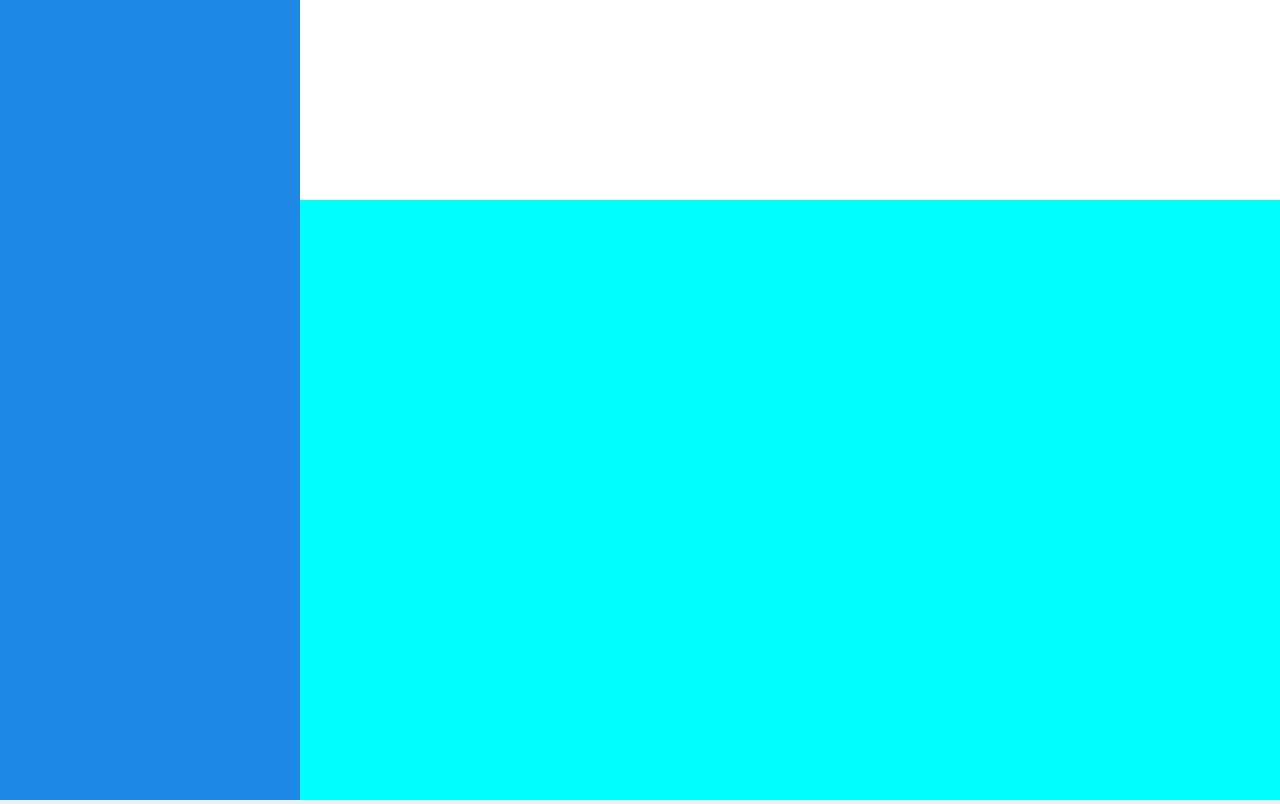
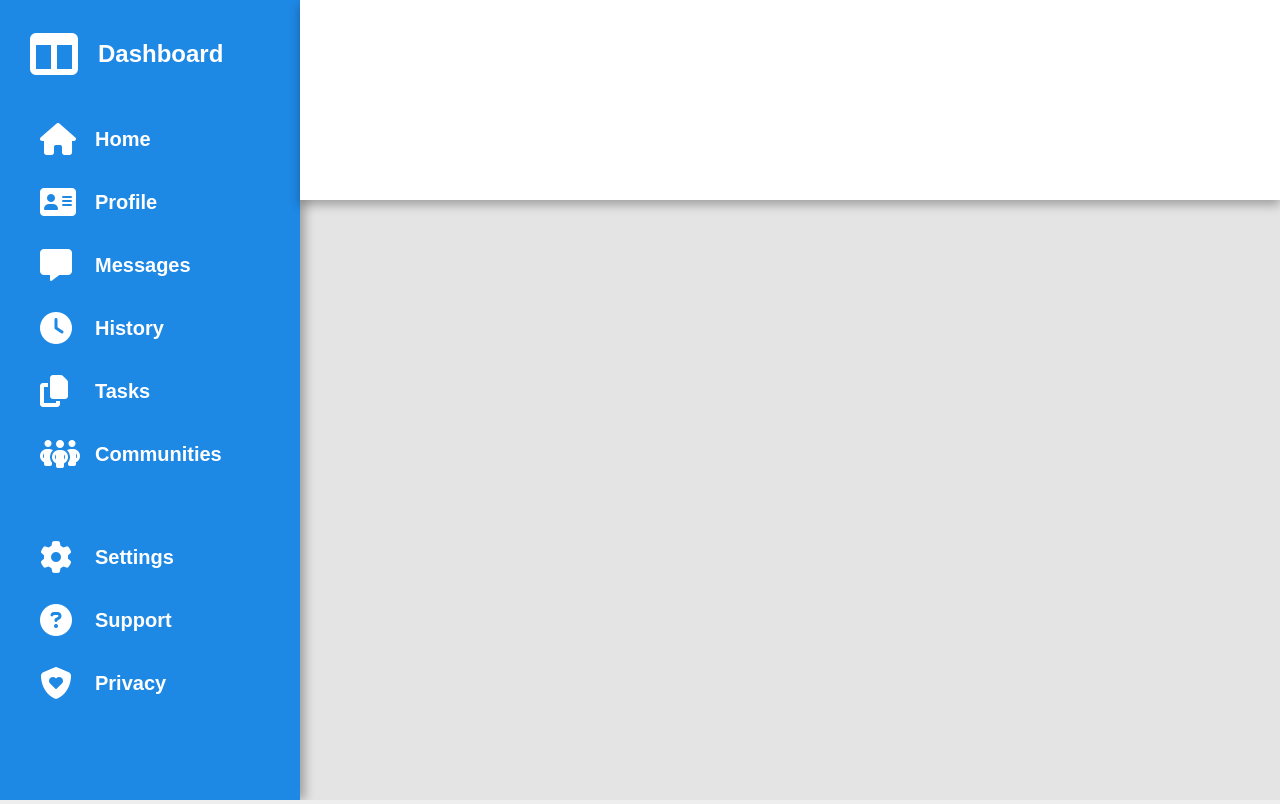
Before and after one commit to abdulaitobi/admin-dashboard, a plain HTML site: page index.html in a window 1280 px wide. Drawn offline with nearby package versions, Linux system fonts and the light colour scheme.

Commit message:
Finished sidebar

```diff
--- a/index.html
+++ b/index.html
@@ -5,12 +5,39 @@
     <meta name="viewport" content="width=device-width, initial-scale=1.0">
     <title>Admin Dashboard</title>
     <link rel="stylesheet" href="styles.css">
+    <script src="https://kit.fontawesome.com/ce954a986c.js" crossorigin="anonymous"></script>
 </head>
 <body>
     <div id="container">
         <div id="sidebar">
+            <div id="sidebar-head">
+                <i class="fa-solid fa-table-columns fa-3x" style="color: white;"></i>
+                <h2 id="dashboard">Dashboard</h2>
+            </div>
+            <div id="sidebar-top">
+                <i class="fa-solid fa-house icons fa-2x"></i>
+                <h3>Home</h3>
+                <i class="fa-solid fa-address-card icons fa-2x"></i>
+                <h3>Profile</h3>
+                <i class="fa-solid fa-message icons fa-2x"></i>
+                <h3>Messages</h3>
+                <i class="fa-solid fa-clock icons fa-2x"></i>
+                <h3>History</h3>
+                <i class="fa-solid fa-copy icons fa-2x"></i>
+                <h3>Tasks</h3>
+                <i class="fa-solid fa-people-group icons fa-2x"></i>
+                <h3>Communities</h3>
+            </div>
 
-        </div>
+            <div id="sidebar-bottom">
+                <i class="fa-solid fa-gear icons fa-2x"></i>
+                <h3>Settings</h3>
+                <i class="fa-solid fa-circle-question icons fa-2x"></i>
+                <h3>Support</h3>
+                <i class="fa-solid fa-shield-heart icons fa-2x"></i>
+                <h3>Privacy</h3>
+            </div>
+         </div>
         <div id="header">
             <span></span>
             <span></span>
@@ -22,5 +49,9 @@
 
         </div>
     </div>
+    <script src="https://unpkg.com/lucide@latest"></script>
+    <script>
+      lucide.createIcons();
+    </script>
 </body>
 </html>
--- a/styles.css
+++ b/styles.css
@@ -13,12 +13,57 @@ body{
 #sidebar{
     grid-area: 1/1/3/1;
     background-color: #1E88E5;
+    padding: 30px;
+    box-shadow: 5px 0px 10px rgba(0, 0, 0, 0.3);
+    z-index: 2;
 }
 #header{
     grid-area: 1/2/1/3;
     background-color: white;
+    box-shadow: 0px 5px 10px rgba(0, 0, 0, 0.3);
+    z-index: 2;
 }
 #main-content{
     grid-area: 2/2/3/3;
-    background-color: aqua;
+    background-color: #E5E4E4;
 }
+
+#sidebar #sidebar-head{
+    display: flex;
+}
+
+#dashboard{
+    display: inline;
+    color: white;
+    margin-left: 20px;
+    font-family: Arial, Helvetica, sans-serif;
+    top: -10px;
+    position: relative;
+}
+
+#sidebar-top{
+    display: grid;
+    grid-template-columns: 0.5fr 1.5fr;
+    grid-template-rows: 1fr 1fr 1fr 1fr 1fr 1fr;
+    padding: 10px;
+}
+
+#sidebar-top h3, #sidebar-bottom h3{
+    color: white;
+    font-family: Arial, Helvetica, sans-serif;
+    font-size: 20px;
+}
+
+#sidebar-bottom{
+    margin-top: 20px;
+    display: grid;
+    grid-template-columns: 0.5fr 1.5fr;
+    grid-template-rows: 1fr 1fr 1fr;
+    padding: 10px;
+}
+
+.icons{
+    position: relative;
+    align-self: center;
+    color: white;
+}
```
